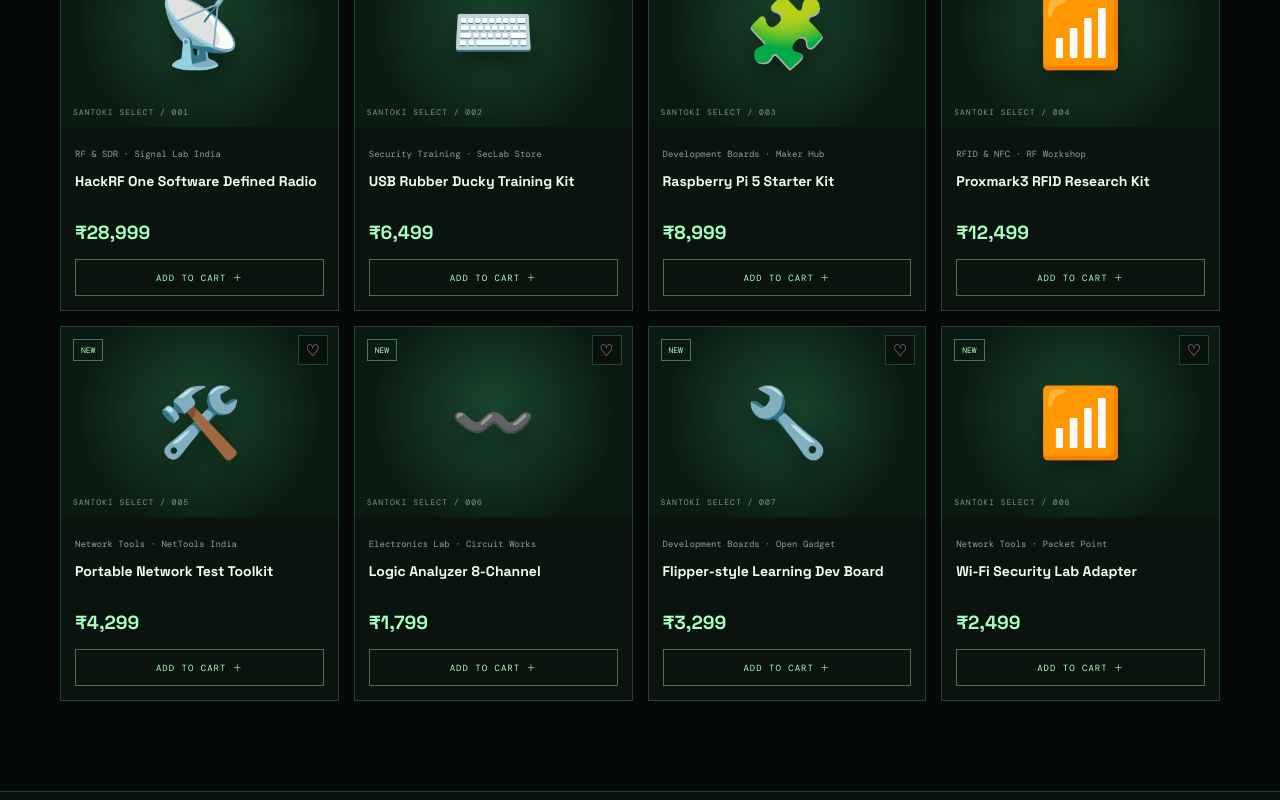
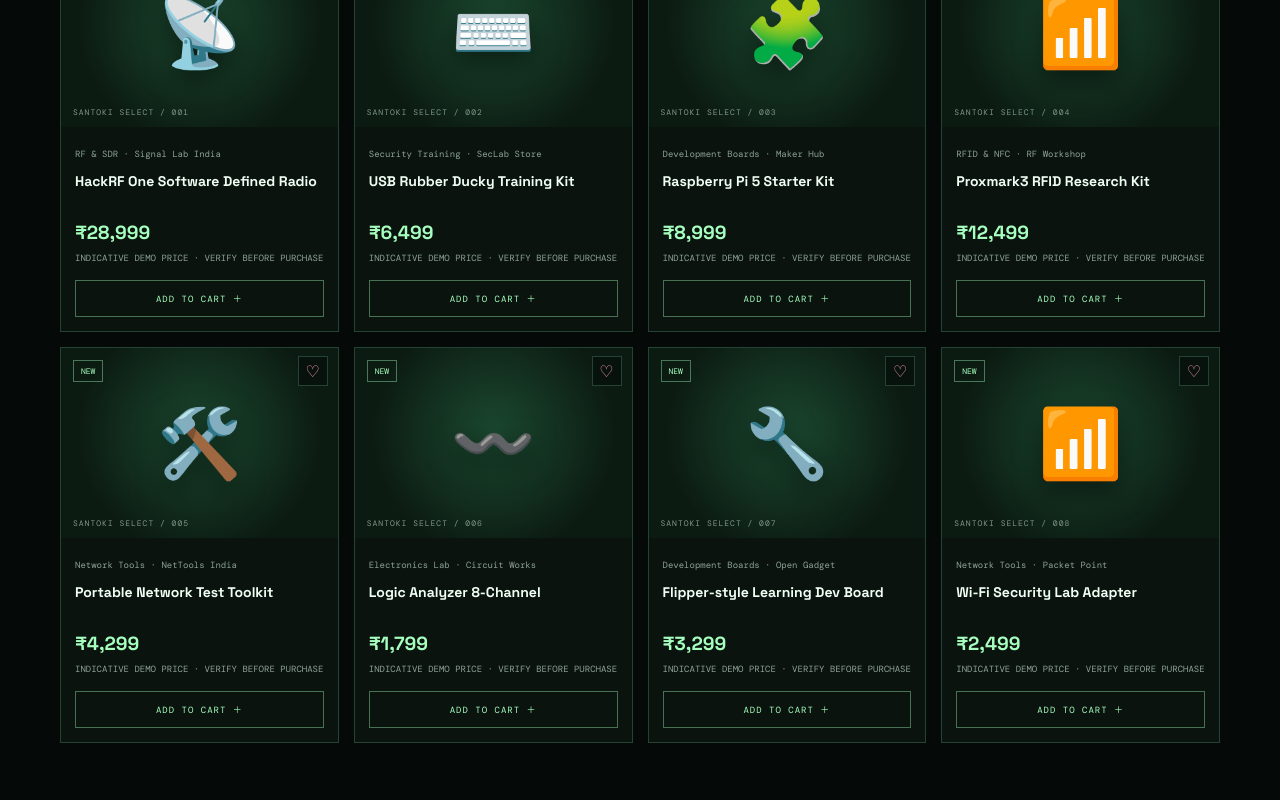
Before and after one commit to jayeshmore9007-alt/SANTOKI-CYBER-MARKETPLACE, a Next.js app: page / in a window 1280 px wide. Shown: the part 1080-1880 px from the top of the page. Built offline with nearby package versions, Linux system fonts and the light colour scheme.

Commit message:
Add indicative demo pricing and commission preview

```diff
--- a/app/page.tsx
+++ b/app/page.tsx
@@ -24,11 +24,11 @@ export default function Home(){
   <header className="nav wrap"><a className="brand" href="#"><b>S</b><span>SANTOKI<small>CYBER MARKETPLACE</small></span></a><div className="search"><span>⌕</span><input value={query} onChange={e=>setQuery(e.target.value)} placeholder="Search gadgets, tools and equipment..."/></div><button className="sell-btn" onClick={()=>setSell(true)}>＋ SELL PRODUCT</button><a className="cart" href="#cart">CART <b>{cart.length}</b></a></header>
   <section className="hero wrap"><div className="hero-copy"><div className="eyebrow">THE NEXT-GEN CYBER GEAR MARKET</div><h1>GEAR UP.<br/><em>THINK SMART.</em></h1><p>Discover trusted tools, electronics lab gear and ethical security learning devices — all in one marketplace.</p><div className="actions"><a className="primary" href="#shop">EXPLORE PRODUCTS ↗</a><button className="secondary" onClick={()=>setSell(true)}>START SELLING</button></div><div className="metrics"><div><b>01</b><small>BUY WITH CONFIDENCE</small></div><div><b>02</b><small>SELL YOUR GEAR</small></div><div><b>24/7</b><small>MARKETPLACE ACCESS</small></div></div></div><div className="hero-visual"><div className="ring"></div><div className="core">⌁<small>CYBER<br/>GEAR</small></div><div className="float f1">📡<small>RF / SDR</small></div><div className="float f2">🧩<small>MAKER LAB</small></div><div className="float f3">🛠️<small>TOOLS</small></div><div className="scan">SYSTEM ONLINE // 001</div></div></section>
   <section className="benefits"><div className="wrap benefit-grid"><div>🛡️ <span><b>Safer marketplace</b><small>Responsible product listings</small></span></div><div>📦 <span><b>Seller listings</b><small>Discover independent sellers</small></span></div><div>🔬 <span><b>Lab & learning gear</b><small>Build and experiment ethically</small></span></div><div>💬 <span><b>Buyer support</b><small>Clear product information</small></span></div></div></section>
-  <section className="wrap shop" id="shop"><div className="section-top"><div><div className="eyebrow">CURATED COLLECTION</div><h2>Explore the <em>gear.</em></h2></div><span>{shown.length} LISTINGS FOUND</span></div><div className="filters">{categories.map(c=><button key={c} className={category===c?"active":""} onClick={()=>setCategory(c)}>{c}</button>)}</div><div className="grid">{shown.map(p=><article className="card" key={p.id}><div className="art"><span className="tag">{p.condition.toUpperCase()}</span><button className="heart" onClick={()=>setSaved(s=>s.includes(p.id)?s.filter(x=>x!==p.id):[...s,p.id])}>{saved.includes(p.id)?"♥":"♡"}</button><strong>{p.emoji}</strong><small>SANTOKI SELECT / {String(p.id).padStart(3,"0")}</small></div><div className="details"><small>{p.category} · {p.seller}</small><h3>{p.name}</h3><div className="price">{rupees(p.price)}</div><button className="add" onClick={()=>{setCart(c=>c.includes(p.id)?c:[...c,p.id]);setNotice("Added to demo cart.");}}> {cart.includes(p.id)?"ADDED ✓":"ADD TO CART ＋"}</button></div></article>)}</div>{shown.length===0&&<p className="empty">No products found. Try another search.</p>}</section>
+  <section className="wrap shop" id="shop"><div className="section-top"><div><div className="eyebrow">CURATED COLLECTION</div><h2>Explore the <em>gear.</em></h2></div><span>{shown.length} LISTINGS FOUND</span></div><div className="filters">{categories.map(c=><button key={c} className={category===c?"active":""} onClick={()=>setCategory(c)}>{c}</button>)}</div><div className="grid">{shown.map(p=><article className="card" key={p.id}><div className="art"><span className="tag">{p.condition.toUpperCase()}</span><button className="heart" onClick={()=>setSaved(s=>s.includes(p.id)?s.filter(x=>x!==p.id):[...s,p.id])}>{saved.includes(p.id)?"♥":"♡"}</button><strong>{p.emoji}</strong><small>SANTOKI SELECT / {String(p.id).padStart(3,"0")}</small></div><div className="details"><small>{p.category} · {p.seller}</small><h3>{p.name}</h3><div className="price">{rupees(p.price)}</div><small className="price-note">INDICATIVE DEMO PRICE · VERIFY BEFORE PURCHASE</small><button className="add" onClick={()=>{setCart(c=>c.includes(p.id)?c:[...c,p.id]);setNotice("Added to demo cart.");}}> {cart.includes(p.id)?"ADDED ✓":"ADD TO CART ＋"}</button></div></article>)}</div>{shown.length===0&&<p className="empty">No products found. Try another search.</p>}</section>
   <section className="sell-strip"><div className="wrap sell-inner"><div><div className="eyebrow">HAVE GEAR TO SELL?</div><h2>Your next customer<br/><em>is already here.</em></h2><p>List eligible gadgets and electronics equipment on SANTOKI.</p></div><button className="primary" onClick={()=>setSell(true)}>LIST YOUR PRODUCT ↗</button></div></section>
-  <section className="wrap cart-section" id="cart"><h2>YOUR CART <em>({cart.length})</em></h2>{cart.length? <div className="cart-items">{products.filter(p=>cart.includes(p.id)).map(p=><div key={p.id}><span>{p.emoji} {p.name}</span><b>{rupees(p.price)}</b><button onClick={()=>setCart(c=>c.filter(id=>id!==p.id))}>REMOVE</button></div>)}<p>Demo cart total: <b>{rupees(products.filter(p=>cart.includes(p.id)).reduce((s,p)=>s+p.price,0))}</b></p><small>Checkout and payments will be enabled after secure payment integration.</small></div>:<p className="muted">Your cart is empty. Add a product to get started.</p>}</section>
+  <section className="wrap cart-section" id="cart"><h2>YOUR CART <em>({cart.length})</em></h2>{cart.length? <div className="cart-items">{products.filter(p=>cart.includes(p.id)).map(p=><div key={p.id}><span>{p.emoji} {p.name}</span><b>{rupees(p.price)}</b><button onClick={()=>setCart(c=>c.filter(id=>id!==p.id))}>REMOVE</button></div>)}<p>Demo cart total: <b>{rupees(products.filter(p=>cart.includes(p.id)).reduce((s,p)=>s+p.price,0))}</b></p><div className="commission-preview"><p>Illustrative SANTOKI commission (10%): <b>{rupees(Math.round(products.filter(p=>cart.includes(p.id)).reduce((s,p)=>s+p.price,0)*0.10))}</b></p><p>Illustrative seller share (90%): <b>{rupees(Math.round(products.filter(p=>cart.includes(p.id)).reduce((s,p)=>s+p.price,0)*0.90))}</b></p></div><small>Demo calculation only. Real checkout, payment splitting, refunds and vendor settlements require an approved payment provider integration.</small></div>:<p className="muted">Your cart is empty. Add a product to get started.</p>}</section>
   <footer><div className="wrap foot"><a className="brand" href="#"><b>S</b><span>SANTOKI<small>CYBER MARKETPLACE</small></span></a><p>© 2026 SANTOKI. Built for responsible technology enthusiasts.</p><span>BLACK × NEON × CYAN</span></div><div className="wrap legal">Only lawful, authorized-use products are permitted. No malware, credential theft, covert surveillance, illegal jamming or unauthorized-access services.</div></footer>
-  {sell&&<div className="overlay" onClick={()=>setSell(false)}><form className="modal" onClick={e=>e.stopPropagation()} onSubmit={publish}><button type="button" className="close" onClick={()=>setSell(false)}>×</button><div className="eyebrow">SELL ON SANTOKI</div><h2>List your <em>product.</em></h2><label>PRODUCT NAME<input value={name} onChange={e=>setName(e.target.value)} required placeholder="Enter product name"/></label><label>PRICE (INR)<input type="number" min="1" value={price} onChange={e=>setPrice(e.target.value)} required placeholder="e.g. 2500"/></label><label>SELLER / STORE NAME<input value={seller} onChange={e=>setSeller(e.target.value)} required placeholder="Your store name"/></label><p className="legal-note">Demo listing only. Seller verification, image uploads, inventory and moderation will be connected in the production backend.</p><button className="primary full" type="submit">PUBLISH DEMO LISTING ↗</button></form></div>}
+  {sell&&<div className="overlay" onClick={()=>setSell(false)}><form className="modal" onClick={e=>e.stopPropagation()} onSubmit={publish}><button type="button" className="close" onClick={()=>setSell(false)}>×</button><div className="eyebrow">SELL ON SANTOKI</div><h2>List your <em>product.</em></h2><label>PRODUCT NAME<input value={name} onChange={e=>setName(e.target.value)} required placeholder="Enter product name"/></label><label>PRICE (INR)<input type="number" min="1" value={price} onChange={e=>setPrice(e.target.value)} required placeholder="e.g. 2500"/></label><label>SELLER / STORE NAME<input value={seller} onChange={e=>setSeller(e.target.value)} required placeholder="Your store name"/></label><p className="legal-note">Demo listing only. Seller verification, image uploads, inventory and moderation will be connected in the production backend. Displayed prices are indicative examples, not verified live market quotes.</p><button className="primary full" type="submit">PUBLISH DEMO LISTING ↗</button></form></div>}
   {notice&&<button className="toast" onClick={()=>setNotice("")}>{notice} ×</button>}
  </main>;
 }
```
